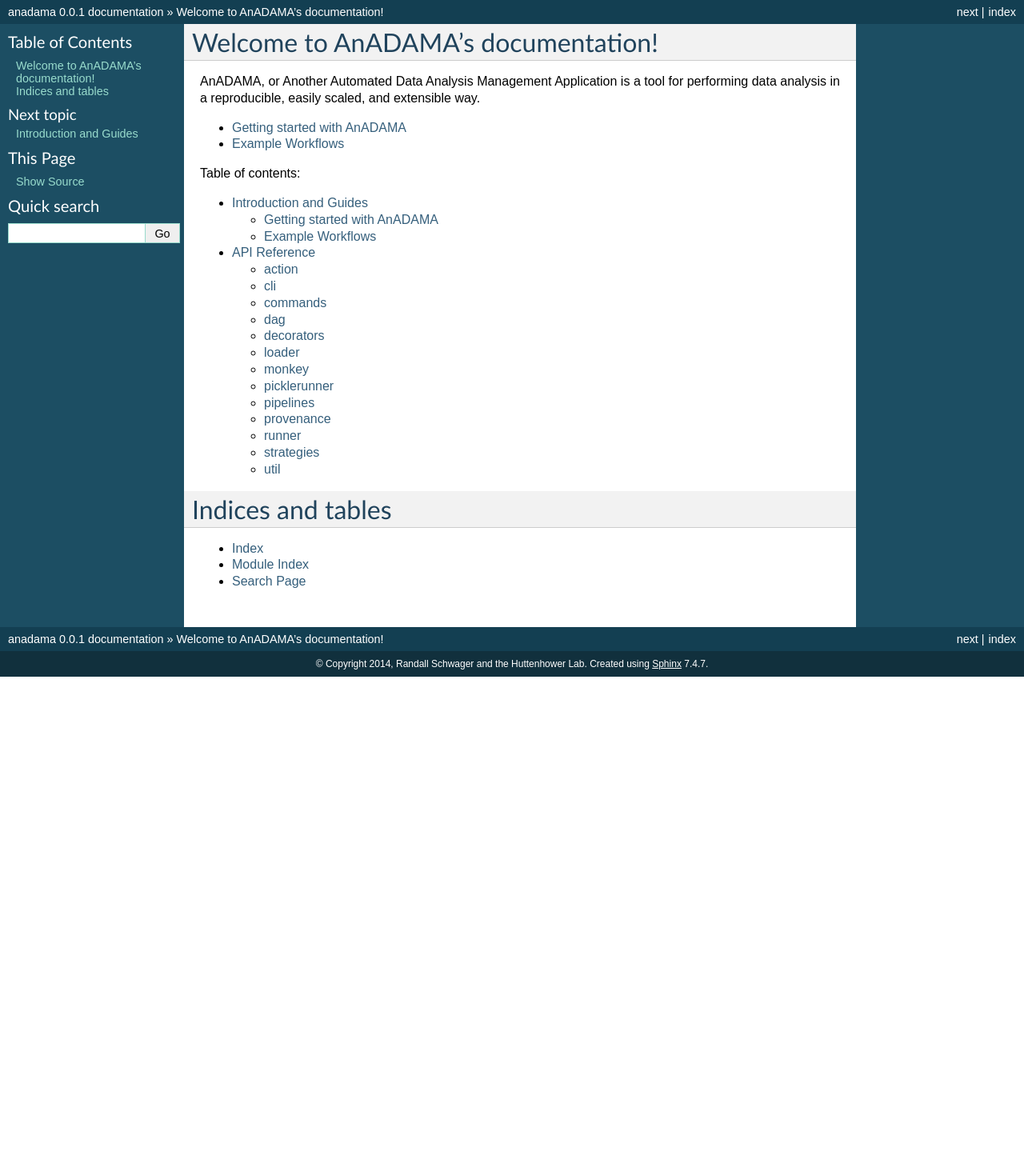
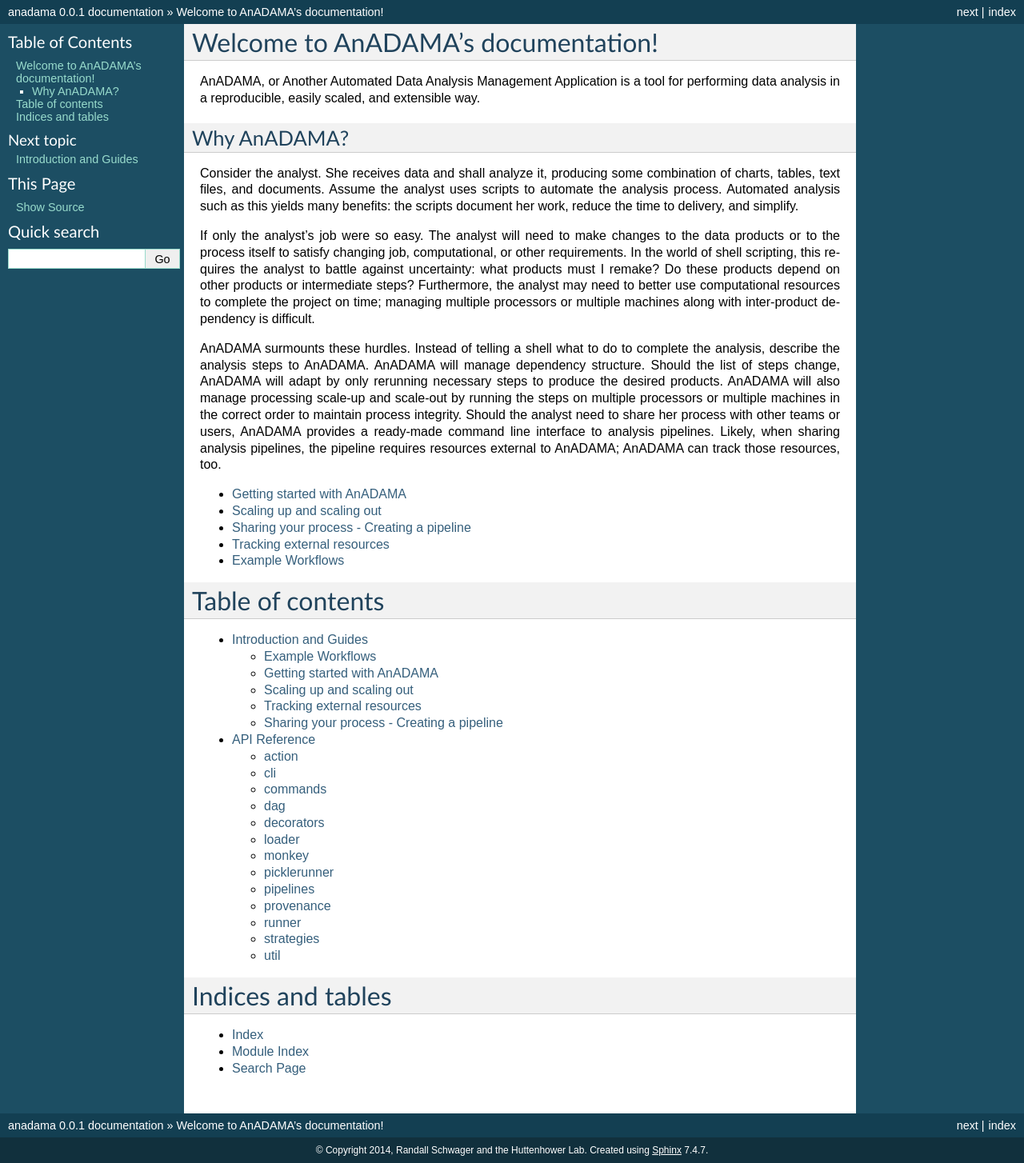
Before and after one commit to biobakery/anadama2, a Sphinx documentation site: the page built from doc/source/index.rst, in a window 1280 px wide. Shown: the whole page at 80% size. Built offline with Sphinx 7.4.7, drawn with Linux system fonts in a browser that asks for light colours; before the commit the page ends 900 px from its top, so only the background shows below that.

Commit message:
doc: keep on documenting

```diff
--- a/doc/source/conf.py
+++ b/doc/source/conf.py
@@ -265,4 +265,7 @@
 
 
 # Example configuration for intersphinx: refer to the Python standard library.
-intersphinx_mapping = {'http://docs.python.org/': None}
+intersphinx_mapping = {
+    "python": ('http://docs.python.org/', None),
+    "aw": ("http://rschwager-hsph.bitbucket.org/documentation/anadama-workflows/", None)
+}
--- a/doc/source/guides.rst
+++ b/doc/source/guides.rst
@@ -7,5 +7,8 @@
 .. toctree::
    :maxdepth: 2
 
+   example_workflows
    getting_started
-   example_workflows
+   scale_up_scale_out
+   tracking_external_resources
+   your_own_pipeline
--- a/doc/source/index.rst
+++ b/doc/source/index.rst
@@ -8,10 +8,49 @@
 a tool for performing data analysis in a reproducible, easily scaled,
 and extensible way.
 
+
+Why AnADAMA?
+____________
+
+Consider the analyst. She receives data and shall analyze it,
+producing some combination of charts, tables, text files, and
+documents. Assume the analyst uses scripts to automate the analysis
+process. Automated analysis such as this yields many benefits: the
+scripts document her work, reduce the time to delivery, and simplify.
+
+If only the analyst's job were so easy. The analyst will need to make
+changes to the data products or to the process itself to satisfy
+changing job, computational, or other requirements. In the world of
+shell scripting, this requires the analyst to battle against
+uncertainty: what products must I remake? Do these products depend on
+other products or intermediate steps? Furthermore, the analyst may
+need to better use computational resources to complete the project on
+time; managing multiple processors or multiple machines along with
+inter-product dependency is difficult.
+
+AnADAMA surmounts these hurdles. Instead of telling a shell what to do
+to complete the analysis, describe the analysis steps to
+AnADAMA. AnADAMA will manage dependency structure. Should the list of
+steps change, AnADAMA will adapt by only rerunning necessary steps to
+produce the desired products. AnADAMA will also manage processing
+scale-up and scale-out by running the steps on multiple processors or
+multiple machines in the correct order to maintain process
+integrity. Should the analyst need to share her process with other
+teams or users, AnADAMA provides a ready-made command line interface
+to analysis pipelines. Likely, when sharing analysis pipelines, the
+pipeline requires resources external to AnADAMA; AnADAMA can track
+those resources, too.
+
 * :ref:`getting-started`
+* :ref:`scale-up-scale-out`
+* :ref:`your-own-pipeline`
+* :ref:`tracking-external-resources`
 * :ref:`example-workflows`
 
-Table of contents:
+
+
+Table of contents
+=================
 
 .. toctree::
    :maxdepth: 2
--- /dev/null
+++ b/doc/source/scale_up_scale_out.rst
@@ -0,0 +1,17 @@
+.. _scale-up-scale-out:
+
+##########################
+Scaling up and scaling out
+##########################
+
+Scaling up
+__________
+
+Since DoIt is at AnADAMA's core, scale-up comes for free.  To use more
+processors to complete your analysis, simply use the ``-n`` flag for
+the ``anadama run`` and the ``anadama pipeline`` subcommands.
+
+Scaling out
+___________
+
+TODO: Get with Keith and get this documented.
--- /dev/null
+++ b/doc/source/tracking_external_resources.rst
@@ -0,0 +1,5 @@
+.. _tracking-external-resources:
+
+###########################
+Tracking external resources
+###########################
--- /dev/null
+++ b/doc/source/your_own_pipeline.rst
@@ -0,0 +1,5 @@
+.. _your-own-pipeline:
+
+##########################################
+Sharing your process - Creating a pipeline
+##########################################
```
Also changed, not shown: doc/source/getting_started.rst (+26 -5 lines).
